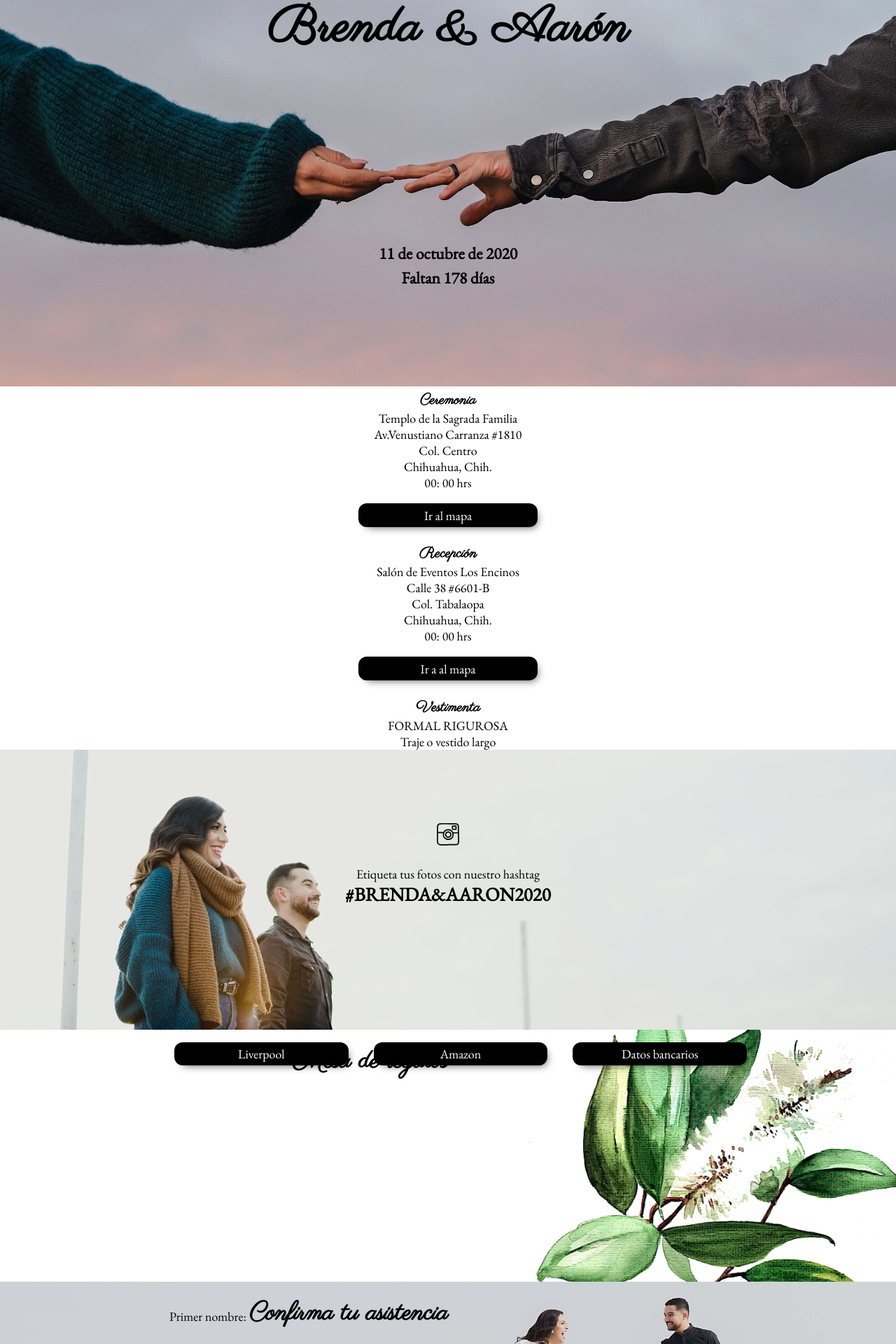
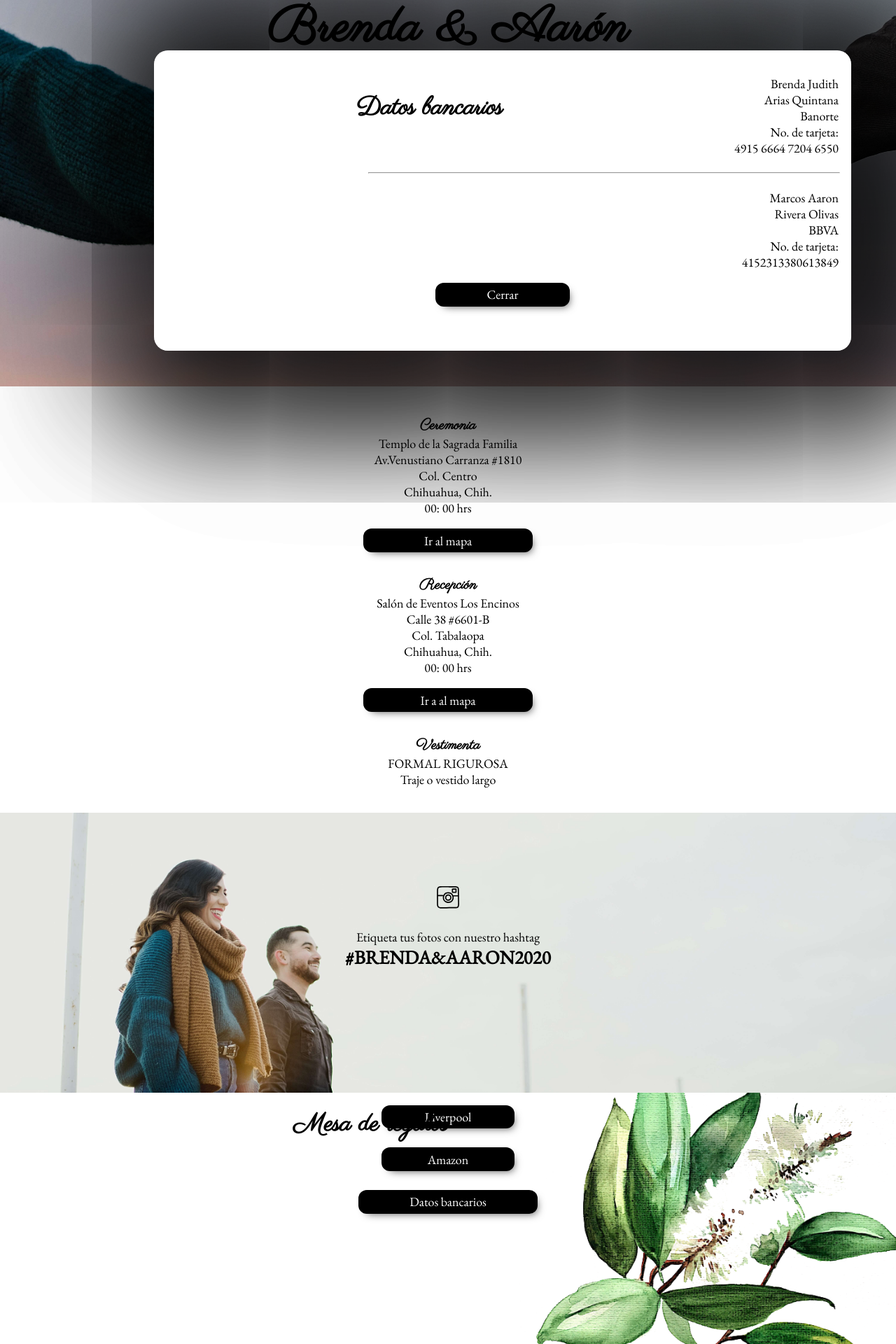
Before and after one commit to nayelyrodarte/Wedding-Rsvp, a React (Create React App) app in the folder client/: page / in a window 1280 px wide. Shown: the part 8-1928 px from the top of the page at 70% size. Built offline with nearby package versions, Linux system fonts and the light colour scheme; the HTML template or start-up script is replaced by a standard one.

Commit message:
fixed modal & checkbox ui

```diff
--- a/client/src/App.js
+++ b/client/src/App.js
@@ -4,6 +4,7 @@ import Itinerary from './components/Itinerary';
 import Form from './components/Form';
 import Gifts from './components/Gifts';
 import Insta from './components/Insta';
+import Modal from './components/Modal';
 import './screen.css';
 import './mobile.css';
 
@@ -13,6 +14,7 @@ import './mobile.css';
 const App = () => {
   return (
     <div>
+      <Modal />
       <Main />
       <Itinerary />
       <Insta />
--- a/client/src/components/Checkbox.js
+++ b/client/src/components/Checkbox.js
@@ -4,68 +4,66 @@ import Message from './Message';
 import Styled from 'styled-components';
 
 //TODO
-// Disable button w/no boxes checked
-// Add link to main component to return button (maybe scroll?)
+// Add link to return button (maybe scroll?)
+// set same background as parent component on screen view
 
 const Checkbox = ({ guest, phone }) => {
   const [register, setRegister] = useState(false);
   const [error, setError] = useState('');
-
-  //console.log(guest);
 
   const id = guest._id;
 
   // Guest's family members / partner
   const guestParty = guest.guest_party;
 
-  // Save attending guests (selected from checkboxes @ list binding)
-  let attending = new Map();
+  // Save selected/unselected guests
+  const attending = {};
 
   const addAttendingGuest = (e) => {
     const name = e.target.value;
     const isChecked = e.target.checked;
 
-    list.forEach((guest) => {
+    // Save or overwrite guests w/their  value
+    // selected (true) / unselected (false)
+    guestList.forEach((guest) => {
       if (guest.props.name === name) {
-        attending.set(name, isChecked);
+        attending[name] = isChecked;
       }
+      setError('');
     });
 
-    console.log(attending);
+    console.log('obj', attending);
   };
 
-  // Checkboxes for each family member / partner
-  let list = guestParty.map((guest) => (
+  // Create checkboxes for each family member / partner
+  let guestList = guestParty.map((guest) => (
     <CheckItem name={guest} key={guest} onChange={addAttendingGuest} />
   ));
 
   const sendRsvp = () => {
-    const attendingGuest = [];
+    // Save only guests with selected (true) value.
+    const att = [];
 
-    function getGuest(isGoing, name) {
-      if (isGoing === true) {
-        attendingGuest.push(name);
+    for (let guest in attending) {
+      if (attending[guest]) {
+        att.push(guest);
       }
     }
 
-    attending.forEach(getGuest);
-
-    if (attendingGuest.length) {
-      send();
-    } else {
-      setError(<Message msg='Selecciona por lo menos un invitado.' />);
+    function updateGuest() {
+      // Update guest
+      if (att.length) {
+        guest.rsvpd = true;
+        guest.phone = phone;
+        guest.guest_party = att;
+        setRegister(true);
+        console.log(guest);
+      } else {
+        setError('Selecciona por lo menos un invitado.');
+      }
     }
 
-    function send() {
-      // Update guest
-      guest.rsvpd = true;
-      guest.phone = phone;
-      guest.guest_party = attendingGuest;
-      setRegister(true);
-      setError('');
-
-      console.log(guest);
-    }
+    updateGuest();
 
     // Sending updated guest to DB
     // const put = {
@@ -87,17 +85,23 @@ const Checkbox = ({ guest, phone }) => {
 
   return (
     <div>
-      {error}
       {register ? (
-        <div>
-          <p> Tu registro ha quedado confirmado.</p>
-          <p> ¡Muchas gracias por acompañarnos! </p>
+        <Section>
+          <div>
+            <p>
+              {' '}
+              Tu registro ha quedado confirmado.
+              <br />
+              ¡Muchas gracias por acompañarnos!{' '}
+            </p>
+          </div>
           <button>Volver al inicio</button>
-        </div>
+        </Section>
       ) : (
         <Section>
           <p>Selecciona los invitados que asistirán:</p>
-          <div>{list}</div>
+          <Message msg={error} />
+          <div>{guestList}</div>
           <button onClick={sendRsvp}>Confirmar</button>
         </Section>
       )}
--- a/client/src/components/Form.js
+++ b/client/src/components/Form.js
@@ -50,15 +50,13 @@ const Form = () => {
           <Message
             msg={
               <p>
-                No se encontró registro. <br /> Comunícate al 000 000 00 00 para
-                recibir asistencia.
+                No se encontró registro.
+                <br />
+                Comunícate al 000 000 00 00 para recibir asistencia.
               </p>
             }
           />
         );
-        setTimeout(function () {
-          setError('');
-        }, 8000);
       }
     });
   };
@@ -77,8 +75,8 @@ const Form = () => {
       ) : (
         <section className='form__container'>
           <h2>Confirma tu asistencia</h2>
+          {error}
           <form>
-            {error}
             <label htmlFor='name'>
               Primer nombre:
               <input
--- a/client/src/components/Gifts.js
+++ b/client/src/components/Gifts.js
@@ -4,22 +4,30 @@ import Modal from './Modal';
 const Gifts = () => {
   return (
     <section className='gifts__container'>
+      <h2> Mesa de regalos </h2>
       <Modal />
-      <h2> Mesa de regalos </h2>
-      <div className='gifts__container_buttons'>
-        <button>
-          <a href='https://mesaderegalos.liverpool.com.mx/milistaderegalos/50345156'>
-            Liverpool
-          </a>
-        </button>
-        <button>
-          <a href='https://www.amazon.com.mx/wedding/brenda-arias-aaron-rivera-chihuahua-october-2020/registry/2TZBNHT0S37PF'>
-            Amazon
-          </a>
-        </button>
+      <div>
+        <a
+          className='btn'
+          href='https://mesaderegalos.liverpool.com.mx/milistaderegalos/50345156'
+        >
+          <span> Liverpool </span>
+        </a>
+        <a
+          className='btn'
+          href='https://www.amazon.com.mx/wedding/brenda-arias-aaron-rivera-chihuahua-october-2020/registry/2TZBNHT0S37PF'
+        >
+          <span> Amazon </span>
+        </a>
+
         <button
-          onClick={(e) =>
-            (e.target.parentNode.childNodes[0].style.display = 'block')
+          onClick={
+            (e) =>
+              console.log(
+                (e.target.parentNode.parentNode.parentNode.firstChild.style.display =
+                  'block')
+              )
+            //e.target.parentNode.childNodes[0].style.display = 'block')
           }
         >
           Datos bancarios
--- a/client/src/components/Message.js
+++ b/client/src/components/Message.js
@@ -9,11 +9,11 @@ color: black;
 margin: auto;
 padding: 0.2em;
 width: fit-content;
-z-index: 11;
+position: relative;
 `;
 
-function Message({ msg }) {
+const Message = ({ msg }) => {
   return <MessageContainer>{msg}</MessageContainer>;
-}
+};
 
 export default Message;
--- a/client/src/components/Modal.js
+++ b/client/src/components/Modal.js
@@ -1,63 +1,35 @@
 import React from 'react';
-import Styled from 'styled-components';
-import closeIcon from '../img/close_icon.svg';
 
-const ModalStyling = Styled.div`
-display: none;
-padding: 2em 1em;
-position: fixed;
-max-width: 45vw;
-max-height: fit-content;
-left: 10%;
-top: 30%;
-height: 50vh;
-background: white;
-border-radius: 20px;
-text-align: right;
-z-index: 2;
-box-shadow: 37px 10px 200px 81px rgba(0,0,0,0.76);
-
-button {
-  display: block;
-  margin: auto;
-  margin-top: 1em;
-}
-
-@media (max-width: 660px) {
-  min-width: 70vw;
-  min-height: 50vh;
-  left: 15%;
-
-  hr {
-  position: absolute;
-  width: 70%;
-  right: 1em;
-}
-
-
-}
-
-
-
-`;
+//TODO
+// Fixed modal styling for screen
 
 const Modal = () => {
   return (
-    <ModalStyling>
-      <h2 className='modal_title'>Datos bancarios</h2>
+    <section className='modal'>
+      <h2>Datos bancarios</h2>
       <div>
-        <p>Brenda Judith Arias Quintana</p> <p>Banorte</p>{' '}
-        <p>No. de tarjeta:</p> <p>4915 6664 7204 6550</p>
+        <p>
+          Brenda Judith <br />
+          Arias Quintana
+        </p>{' '}
+        <p>Banorte</p> <p>No. de tarjeta:</p> <p>4915 6664 7204 6550</p>
         <br />
         <hr />
         <br />
-        <p>Marcos Aaron Rivera Olivas</p>
-        <p>BBVA</p> <p>No. de tarjeta: 4152313380613849</p>
+        <p>
+          Marcos Aaron <br />
+          Rivera Olivas
+        </p>
+        <p>BBVA</p>{' '}
+        <p>
+          No. de tarjeta: <br />
+          4152313380613849
+        </p>
       </div>
       <button onClick={(e) => (e.target.parentNode.style.display = 'none')}>
         Cerrar
       </button>
-    </ModalStyling>
+    </section>
   );
 };
 
--- a/client/src/mobile.css
+++ b/client/src/mobile.css
@@ -20,7 +20,8 @@ a {
   text-decoration: none;
 }
 
-button {
+button,
+.btn {
   background: black;
   border: none;
   border-radius: 12px;
@@ -28,10 +29,15 @@ button {
   color: white;
   font-family: var(--sub-font);
   font-size: 1rem;
-  margin: 1em;
+  margin: auto;
+  margin-bottom: 1.5em;
+  margin-top: 1em;
   outline: none;
   padding: 0.3em;
-  width: 60%;
+  width: 10em;
+  display: grid;
+  align-content: center;
+  align-self: center;
 }
 
 button:disabled {
@@ -73,12 +79,18 @@ form {
   background-position: center;
   background-size: cover;
   min-height: fit-content;
-  padding-left: 2em;
-  position: relative;
-  gap: 1.5em;
+  display: grid;
+}
+
+/*Buttons div*/
+.gifts__container div:nth-of-type(2) {
+  justify-items: center;
+  display: grid;
+  grid-template-rows: auto;
 }
 
 .itinerary__container {
+  margin: 2em;
   height: min-content;
 }
 
@@ -144,7 +156,7 @@ input[type='text'] {
   margin: auto;
   outline: none;
   padding: 0.8em 2.5em;
-  width: 8em;
+  width: 50%;
 }
 
 input[type='text']:focus {
@@ -152,9 +164,37 @@ input[type='text']:focus {
   background-color: var(--disabled-color);
 }
 
+.modal {
+  display: block;
+  padding: 2em 1em;
+  position: fixed;
+  min-width: 75%;
+  height: auto;
+  right: 5%;
+  top: 10%;
+  background: white;
+  border-radius: 20px;
+  text-align: right;
+  z-index: 2;
+  box-shadow: 37px 10px 200px 81px rgba(0, 0, 0, 0.76);
+}
+
+.modal hr {
+  position: relative;
+  width: 70%;
+  left: 30%;
+}
+
+.modal p {
+  user-select: all;
+}
+
+.modal p::selection {
+  background: var(--disabled-color);
+}
+
 label {
   display: block;
-  width: 90%;
   padding: 0.5em;
 }
 
--- a/client/src/screen.css
+++ b/client/src/screen.css
@@ -1,4 +1,4 @@
-@media screen and (min-width: 768px) {
+@media screen and (min-width: 767px) {
   p {
     font-size: 1em;
   }
@@ -27,6 +27,11 @@
     top: 5%;
   }
 
+
+  .btn {
+    padding: 0;
+  }
+
   .form__container.form__container button {
     margin-top: 1em;
     width: 30%;
@@ -38,9 +43,13 @@
     background-position: right;
   }
 
-  .gifts__container_buttons.gifts__container_buttons {
-    color: green;
-    vertical-align: middle;
+  /*Buttons div*/
+  .gifts__container div:nth-of-type(2) {
+    width: 80%;
+    grid-template-columns: repeat(3, 1fr);
+    gap: 3em;
+    align-self: center;
+    justify-self: center;
   }
 
   body h2 {
```
